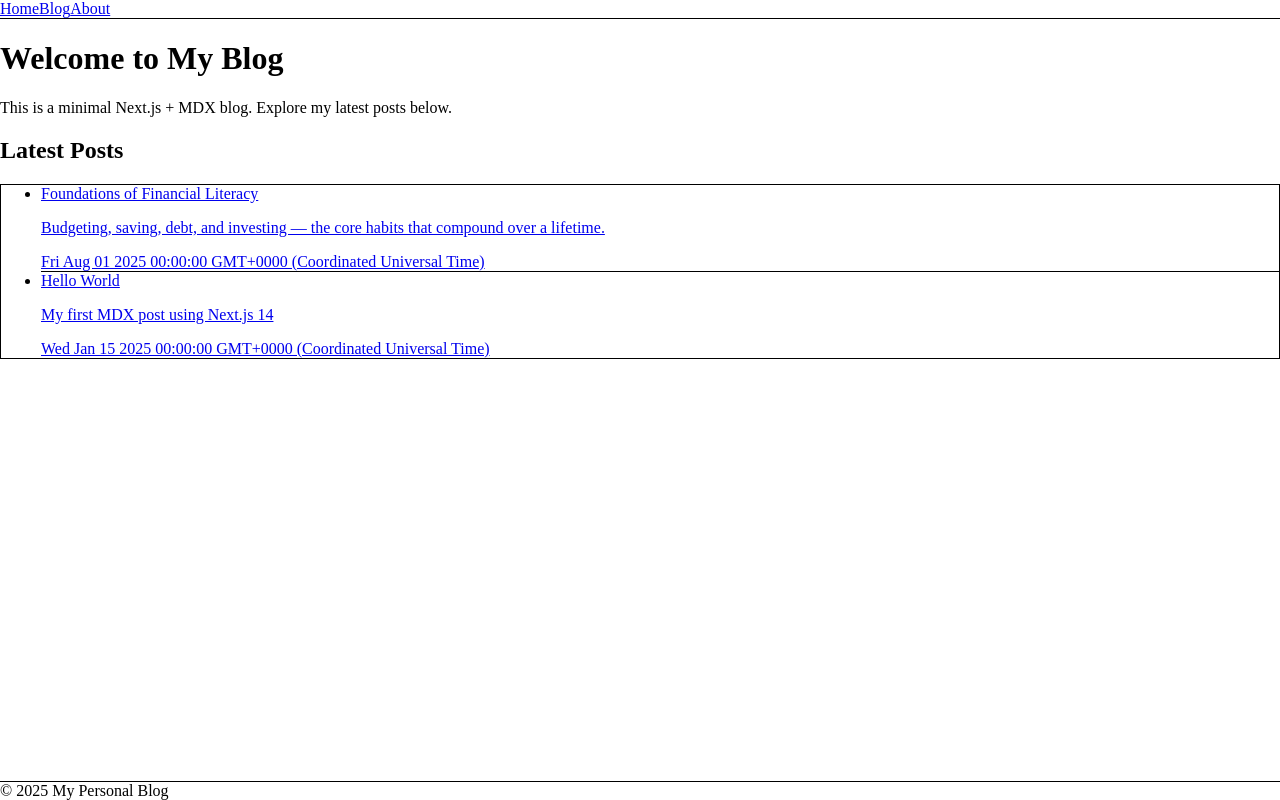
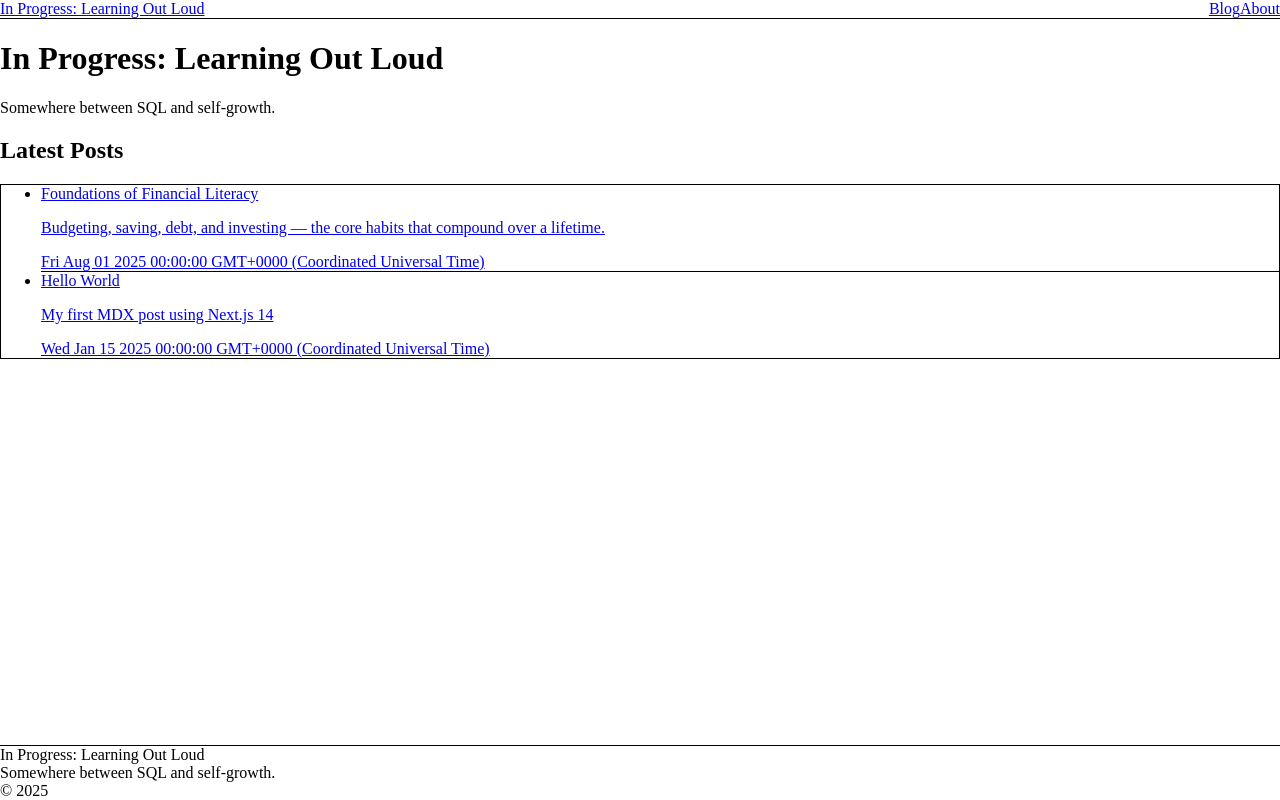
Before and after one commit to manali-vichare/Personal-Blog-Site, a Next.js app: page / in a window 1280 px wide. Built offline with nearby package versions, Linux system fonts and the light colour scheme.

Commit message:
Update site branding and layout with new name and description
Co-authored-by: manalivichare1998 <manalivichare1998@gmail.com>

```diff
--- a/app/layout.tsx
+++ b/app/layout.tsx
@@ -5,17 +5,20 @@ import type { ReactNode } from 'react';
 export const metadata = {
   metadataBase: new URL('https://example.com'),
   title: {
-    default: 'My Personal Blog',
-    template: '%s | My Personal Blog',
+    default: 'In Progress: Learning Out Loud',
+    template: '%s | In Progress: Learning Out Loud',
   },
-  description: 'A simple blog built with Next.js and MDX',
+  description: 'Somewhere between SQL and self-growth.',
   openGraph: {
     type: 'website' as const,
-    siteName: 'My Personal Blog',
+    siteName: 'In Progress: Learning Out Loud',
     locale: 'en_US',
+    description: 'Somewhere between SQL and self-growth.',
   },
   twitter: {
     card: 'summary_large_image' as const,
+    title: 'In Progress: Learning Out Loud',
+    description: 'Somewhere between SQL and self-growth.',
   },
 };
 
@@ -24,16 +27,22 @@ export default function RootLayout({ children }: { children: ReactNode }) {
     <html lang="en" className="h-full bg-white text-gray-900 antialiased">
       <body className="min-h-screen flex flex-col">
         <header className="border-b border-gray-200">
-          <nav className="mx-auto max-w-3xl flex gap-6 p-4">
-            <Link href="/" className="font-medium hover:text-blue-600">Home</Link>
-            <Link href="/blog" className="font-medium hover:text-blue-600">Blog</Link>
-            <Link href="/about" className="font-medium hover:text-blue-600">About</Link>
+          <nav className="mx-auto max-w-3xl flex items-center justify-between p-4">
+            <Link href="/" className="font-semibold tracking-tight hover:text-blue-600" aria-label="In Progress: Learning Out Loud">
+              In Progress: Learning Out Loud
+            </Link>
+            <div className="flex gap-6">
+              <Link href="/blog" className="font-medium hover:text-blue-600">Blog</Link>
+              <Link href="/about" className="font-medium hover:text-blue-600">About</Link>
+            </div>
           </nav>
         </header>
         <main className="grow mx-auto max-w-3xl w-full p-6 sm:p-8">{children}</main>
         <footer className="border-t border-gray-200 mt-8">
           <div className="mx-auto max-w-3xl p-6 sm:p-8 text-sm text-gray-500">
-            © {new Date().getFullYear()} My Personal Blog
+            <div className="font-medium">In Progress: Learning Out Loud</div>
+            <div className="text-gray-600">Somewhere between SQL and self-growth.</div>
+            <div className="mt-2">© {new Date().getFullYear()}</div>
           </div>
         </footer>
       </body>
--- a/app/page.tsx
+++ b/app/page.tsx
@@ -6,9 +6,9 @@ export default async function HomePage() {
 
   return (
     <div className="space-y-6">
-      <div className="space-y-2">
-        <h1 className="text-3xl font-bold tracking-tight">Welcome to My Blog</h1>
-        <p className="text-gray-600">This is a minimal Next.js + MDX blog. Explore my latest posts below.</p>
+      <div className="space-y-1">
+        <h1 className="text-3xl font-bold tracking-tight">In Progress: Learning Out Loud</h1>
+        <p className="text-gray-600">Somewhere between SQL and self-growth.</p>
       </div>
 
       <div className="space-y-4">
```
